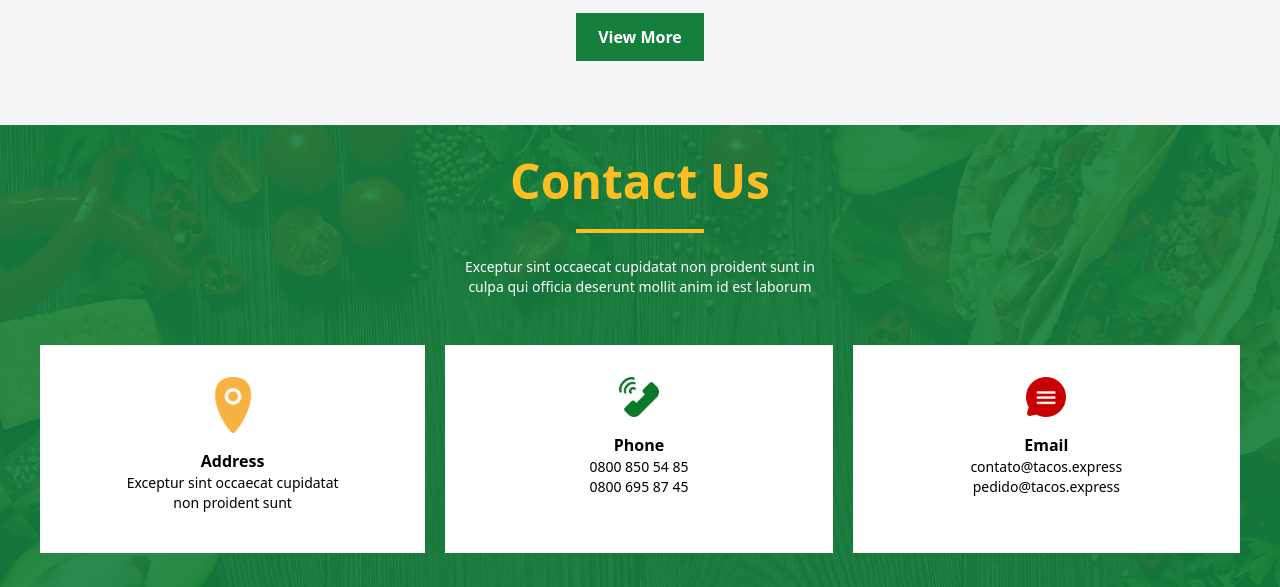
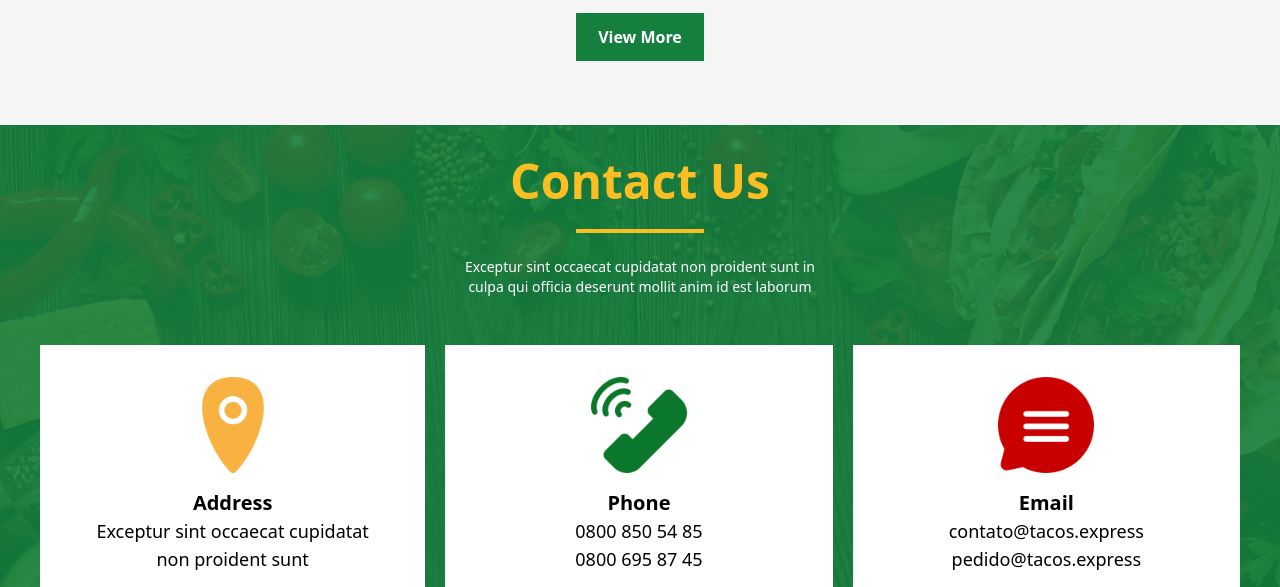
Before and after one commit to juniorAntunes910/Tailwind-Burritos, a website: page index.html in a window 1280 px wide. Shown: the part 2314-2901 px from the top of the page. Drawn offline with Linux system fonts and the light colour scheme.

Commit message:
feat: finalizado

```diff
--- a/index.html
+++ b/index.html
@@ -274,39 +274,39 @@
 
             <div class="mt-12 flex flex-col gap-5 md:flex-row md:w-[1200px]">
                 <div class="bg-white flex flex-col text-center px-8 md:w-1/3">
-                    <div class="w-14 mt-8 flex self-center">
+                    <div class="w-14 mt-8 flex self-center md:w-24">
                         <img src="assets/pin-amarelo.png" alt="Pin Amarelo">
                     </div>
-                    <h4 class="mt-4 font-semibold">
+                    <h4 class="mt-4 font-semibold md:text-xl">
                         Address
                     </h4>
-                    <p class="text-sm mb-10">
+                    <p class="text-sm mb-10 md:text-lg">
                         Exceptur sint occaecat cupidatat <br>
                         non proident sunt
                     </p>
                 </div>
 
                 <div class="bg-white flex flex-col text-center px-8 md:px-14 md:w-1/3">
-                    <div class="w-10 mt-8 flex self-center">
+                    <div class="w-10 mt-8 flex self-center md:w-24">
                         <img src="assets/call-verde.png" alt="Telefone verde">
                     </div>
-                    <h4 class="mt-4 font-semibold">
+                    <h4 class="mt-4 font-semibold md:text-xl">
                         Phone
                     </h4>
-                    <p class="text-sm mb-10">
+                    <p class="text-sm mb-10 md:text-lg">
                         0800 850 54 85 <br>
                         0800 695 87 45
                     </p>
                 </div>
 
                 <div class="bg-white flex flex-col text-center px-8 md:px-14 md:w-1/3">
-                    <div class="w-10 mt-8 flex self-center">
+                    <div class="w-10 mt-8 flex self-center md:w-24">
                         <img src="assets/chat-vermelho.png" alt="Pin Amarelo">
                     </div>
-                    <h4 class="mt-4 font-semibold">
+                    <h4 class="mt-4 font-semibold md:text-xl">
                         Email
                     </h4>
-                    <p class="text-sm mb-10">
+                    <p class="text-sm mb-10 md:text-lg">
                         contato@tacos.express <br>
                         pedido@tacos.express
                     </p>
```
Also changed, not shown: output.css.
